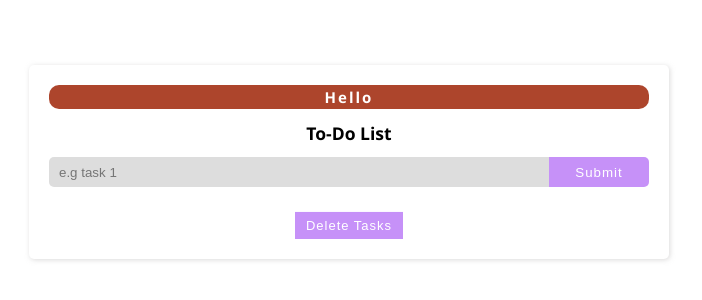
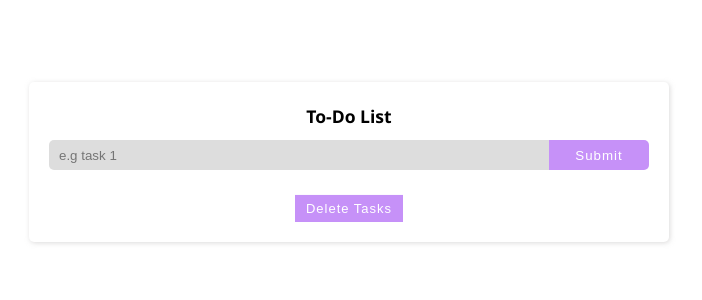
Before and after one commit to ibktommy/To-Do-List---React-App, a React (Create React App) app: page / in a window 1280 px wide. Shown: the part 238-538 px from the top of the page, without its empty margins (291-993 px from the left). Built offline with nearby package versions, Linux system fonts and the light colour scheme.

Commit message:
Creating a separate function to show Alert

```diff
--- a/src/App.js
+++ b/src/App.js
@@ -8,7 +8,7 @@ function App() {
   const [list, setList] = useState([])
   const [isEditing, setIsEditing] = useState(false)
   const [editID, setEditID] = useState(null)
-  const [alert, setAlert] = useState({ show: true, msg: 'Hello', type: 'danger' })
+  const [alert, setAlert] = useState({ show: false, msg: 'Hello', type: '' })
 
   // Function to Handle Form Submit
   const handleSubmit = (e) => {
@@ -17,6 +17,7 @@ function App() {
     // Setting conditions to monitor the input-field
     if (!task) {
       // Show Alert
+      showAlert(true, 'danger', 'You Need to Input A Task!')
     } else if (task && isEditing) {
       // Handle Edit
     } else {
@@ -29,8 +30,14 @@ function App() {
       }
 
       setList([...list, newTask])
+      showAlert(true, 'success', 'Task Added!')
       setTask('')
     }
+  }
+
+  // Function to Show Alert
+  const showAlert = (show = false, type = '', msg = '') => {
+    setAlert({ show, type, msg })
   }
 
   return (
```
